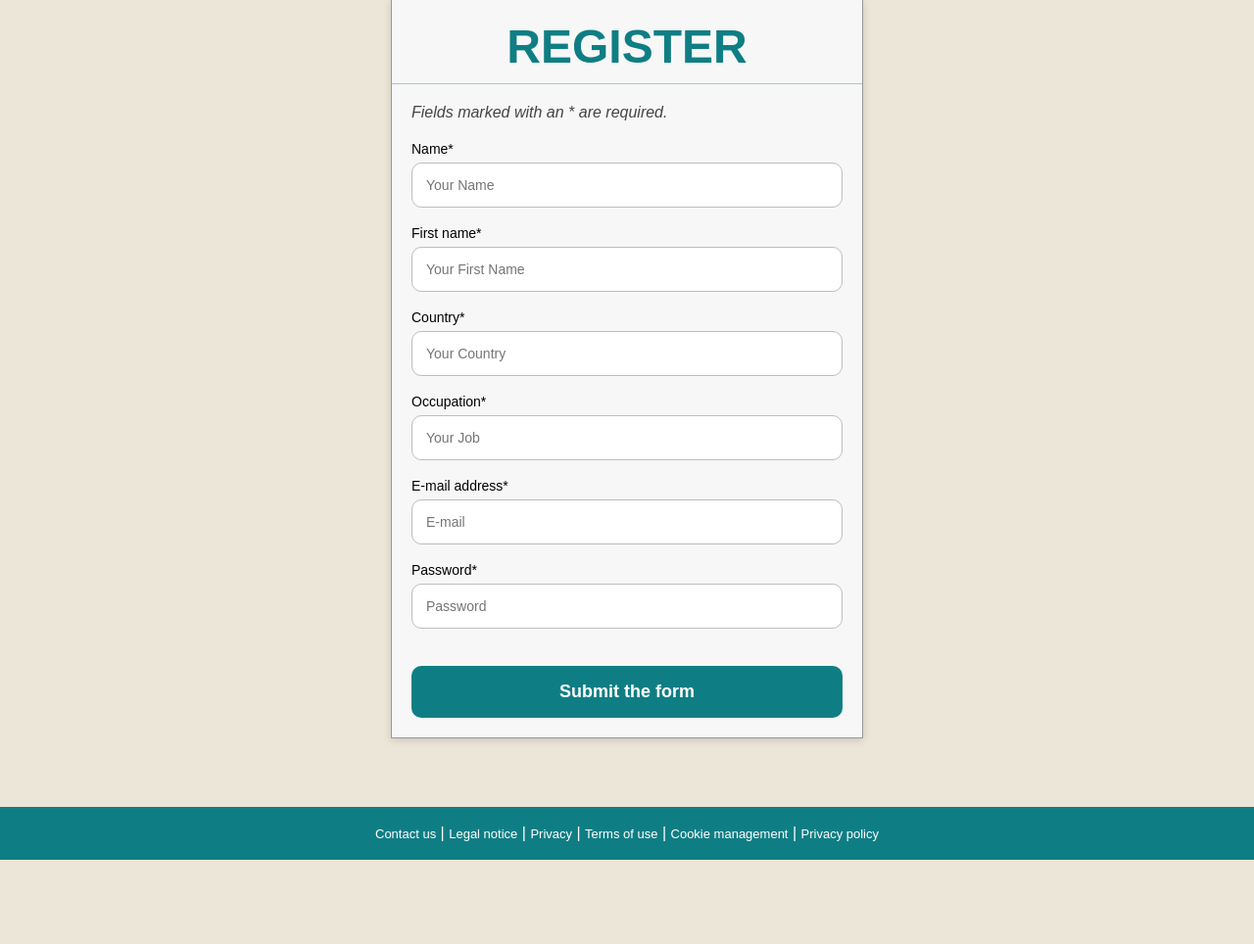
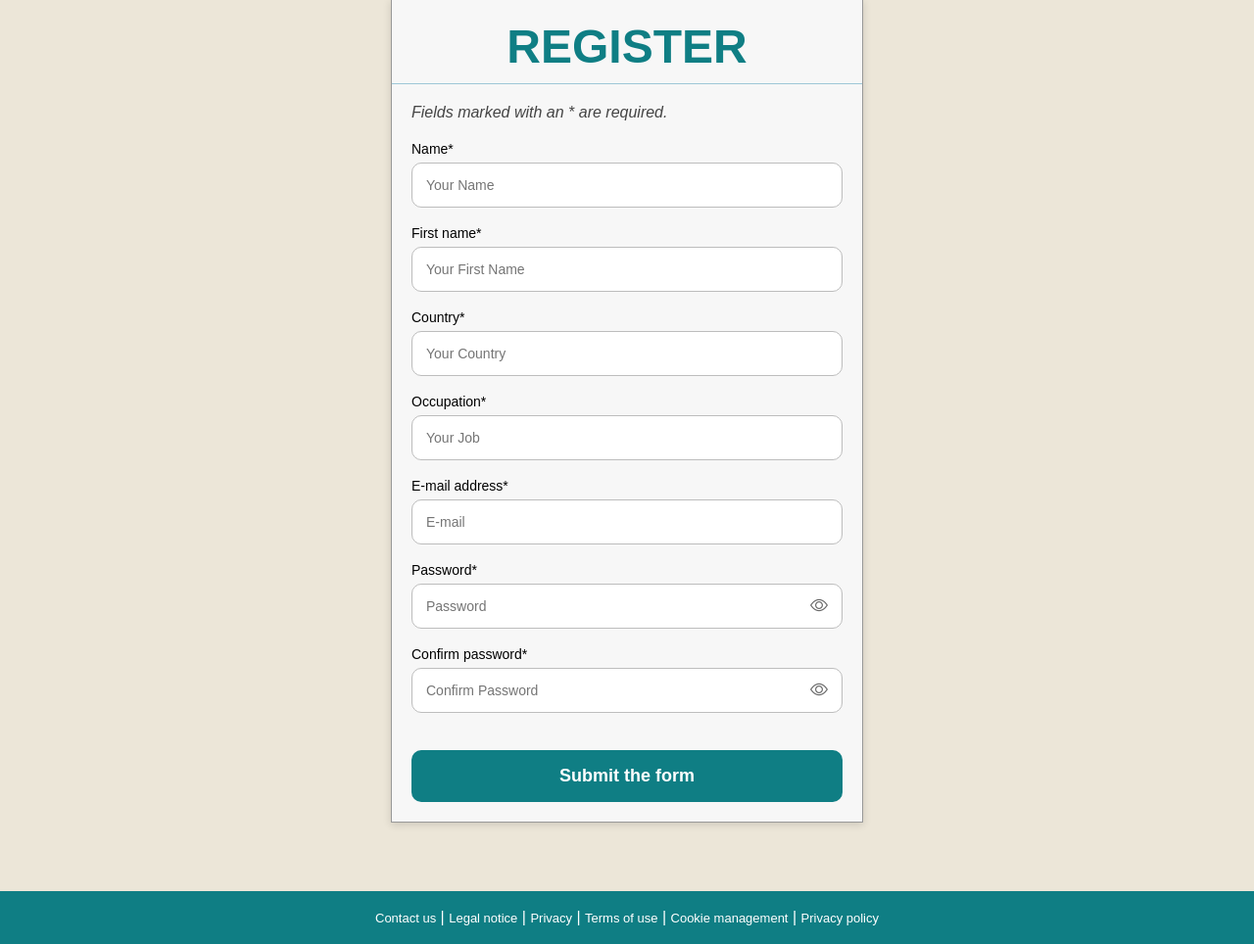
Before and after one commit to Gigi-Corlay/portfolioLionessMagazine, a Django app: page /accounts/register/ in a window 1280 px wide. Shown: the part 152-1116 px from the top of the page at 98% size. Before the commit the page ends 1030 px from the top, so only its background shows below. Run offline with Django 4.2, Linux system fonts and the light colour scheme; some web fonts are replaced.

Commit message:
Implement registration profile fields and password visibility toggle

```diff
--- a/lioness_project/accounts/forms.py
+++ b/lioness_project/accounts/forms.py
@@ -6,6 +6,7 @@ from django.contrib.auth.models import User
 class RegisterForm(UserCreationForm):
 
     last_name = forms.CharField(
+        label="Name",
         max_length=100,
         widget=forms.TextInput(attrs={
             "placeholder": "Your Name",
@@ -14,6 +15,7 @@ class RegisterForm(UserCreationForm):
     )
 
     first_name = forms.CharField(
+        label="First Name",
         max_length=100,
         widget=forms.TextInput(attrs={
             "placeholder": "Your First Name",
@@ -22,6 +24,7 @@ class RegisterForm(UserCreationForm):
     )
 
     country = forms.CharField(
+        label="Country",
         max_length=100,
         widget=forms.TextInput(attrs={
             "placeholder": "Your Country",
@@ -30,6 +33,7 @@ class RegisterForm(UserCreationForm):
     )
 
     occupation = forms.CharField(
+        label="Occupation",
         max_length=100,
         widget=forms.TextInput(attrs={
             "placeholder": "Your Job",
@@ -38,6 +42,7 @@ class RegisterForm(UserCreationForm):
     )
 
     email = forms.EmailField(
+        label="E-mail address",
         widget=forms.EmailInput(attrs={
             "placeholder": "E-mail",
             "class": "form-control"
@@ -45,6 +50,7 @@ class RegisterForm(UserCreationForm):
     )
 
     password1 = forms.CharField(
+        label="Password",
         widget=forms.PasswordInput(attrs={
             "placeholder": "Password",
             "class": "form-control"
@@ -52,6 +58,7 @@ class RegisterForm(UserCreationForm):
     )
 
     password2 = forms.CharField(
+        label="Confirm password",
         widget=forms.PasswordInput(attrs={
             "placeholder": "Confirm Password",
             "class": "form-control"
@@ -68,10 +75,21 @@ class RegisterForm(UserCreationForm):
             "password2",
         ]
 
+    def clean_email(self):
+        email = self.cleaned_data["email"]
+
+        if User.objects.filter(email=email).exists():
+            raise forms.ValidationError(
+                "An account with this email already exists."
+            )
+
+        return email
+
 
 class LoginForm(AuthenticationForm):
 
     username = forms.CharField(
+        label="E-mail",
         widget=forms.EmailInput(attrs={
             "placeholder": "E-mail",
             "class": "form-control"
@@ -79,6 +97,7 @@ class LoginForm(AuthenticationForm):
     )
 
     password = forms.CharField(
+        label="Password",
         widget=forms.PasswordInput(attrs={
             "placeholder": "Password",
             "class": "form-control"
--- a/lioness_project/accounts/views.py
+++ b/lioness_project/accounts/views.py
@@ -1,13 +1,13 @@
 from django.shortcuts import render, redirect
 from django.contrib.auth import login, logout
-from django.contrib.auth.forms import AuthenticationForm
 
-from .forms import RegisterForm
+from .forms import RegisterForm, LoginForm
 from .models import Profile
 
 
 def login_view(request):
-    form = AuthenticationForm(request, data=request.POST or None)
+
+    form = LoginForm(request, data=request.POST or None)
 
     if request.method == "POST":
         if form.is_valid():
@@ -30,7 +30,7 @@ def register_view(request):
             user.last_name = form.cleaned_data["last_name"]
             user.email = form.cleaned_data["email"]
 
-            # si tu veux te connecter avec l'email
+            # connection with E-mail
             user.username = form.cleaned_data["email"]
 
             user.save()
@@ -41,9 +41,10 @@ def register_view(request):
                 occupation=form.cleaned_data["occupation"]
             )
 
-            login(request, user)
+            return redirect("login")
 
-            return redirect("home")
+        else:
+            print(form.errors)
 
     return render(
         request,
--- a/lioness_project/static/css/auth.css
+++ b/lioness_project/static/css/auth.css
@@ -134,6 +134,45 @@ button:hover {
     opacity: .9;
 }
 
+.password-wrapper {
+    position: relative;
+}
+
+.password-wrapper input {
+    padding-right: 45px;
+}
+
+.toggle-password {
+    position: absolute;
+    right: 15px;
+    top: 50%;
+
+    transform: translateY(-50%);
+
+    cursor: pointer;
+    color: #666;
+    font-size: 18px;
+}
+
+.toggle-password:hover {
+    color: #0f7e84;
+}
+
+.form-errors {
+    margin: 15px 20px;
+    padding: 10px;
+
+    background: #ffeaea;
+    border: 1px solid #ffb3b3;
+
+    color: #c62828;
+    border-radius: 8px;
+}
+
+.form-errors p {
+    margin: 5px 0;
+}
+
 /* FOOTER */
 
 footer {
--- a/lioness_project/templates/accounts/register.html
+++ b/lioness_project/templates/accounts/register.html
@@ -5,9 +5,12 @@
 <head>
     <meta charset="UTF-8">
     <meta name="viewport" content="width=device-width, initial-scale=1.0">
+    <link rel="icon" type="image/png" href="{% static 'images/logo_favicon.png' %}">
     <title>Register - Lioness</title>
-
+    <link rel="stylesheet" href="https://cdn.jsdelivr.net/npm/bootstrap-icons@1.11.3/font/bootstrap-icons.min.css">
     <link rel="stylesheet" href="{% static 'css/auth.css' %}">
+    <link rel="stylesheet" href="https://use.typekit.net/rbm2nty.css">
+    <link rel="stylesheet" href="https://cdnjs.cloudflare.com/ajax/libs/font-awesome/6.7.2/css/all.min.css">
 </head>
 <body>
 
@@ -41,9 +44,13 @@
 
             <h1>REGISTER</h1>
 
-            <p class="intro">
-                Fields marked with an * are required.
-            </p>
+            <p class="intro">Fields marked with an * are required.</p>
+
+            {% if form.errors %}
+            <div class="form-errors">
+                {{ form.errors }}
+            </div>
+            {% endif %}
 
             <form method="post">
                 {% csrf_token %}
@@ -75,12 +82,29 @@
 
                 <div class="field">
                     <label>Password*</label>
-                    {{ form.password1 }}
+
+                    <div class="password-wrapper">
+                        {{ form.password1 }}
+
+                        <span class="toggle-password" onclick="togglePassword('id_password1', this)">
+                            <i class="bi bi-eye"></i>
+                        </span>
+                    </div>
                 </div>
 
-                <button type="submit">
-                    Submit the form
-                </button>
+                <div class="field">
+                    <label>Confirm password*</label>
+
+                    <div class="password-wrapper">
+                        {{ form.password2 }}
+
+                        <span class="toggle-password" onclick="togglePassword('id_password2', this)">
+                            <i class="bi bi-eye"></i>
+                        </span>
+                    </div>
+                </div>
+
+                <button type="submit">Submit the form</button>
 
             </form>
 
@@ -104,6 +128,25 @@
         <a href="#">Privacy policy</a>
 
     </footer>
+    <script>
+        function togglePassword(fieldId, element) {
 
+            const field = document.getElementById(fieldId);
+            const icon = element.querySelector('i');
+
+            if (field.type === "password") {
+                field.type = "text";
+
+                icon.classList.remove("bi-eye");
+                icon.classList.add("bi-eye-slash");
+
+            } else {
+                field.type = "password";
+
+                icon.classList.remove("bi-eye-slash");
+                icon.classList.add("bi-eye");
+            }
+        }
+        </script>
 </body>
 </html>
```
Also changed, not shown: lioness_project/templates/accounts/login.html (+35 -2 lines).
